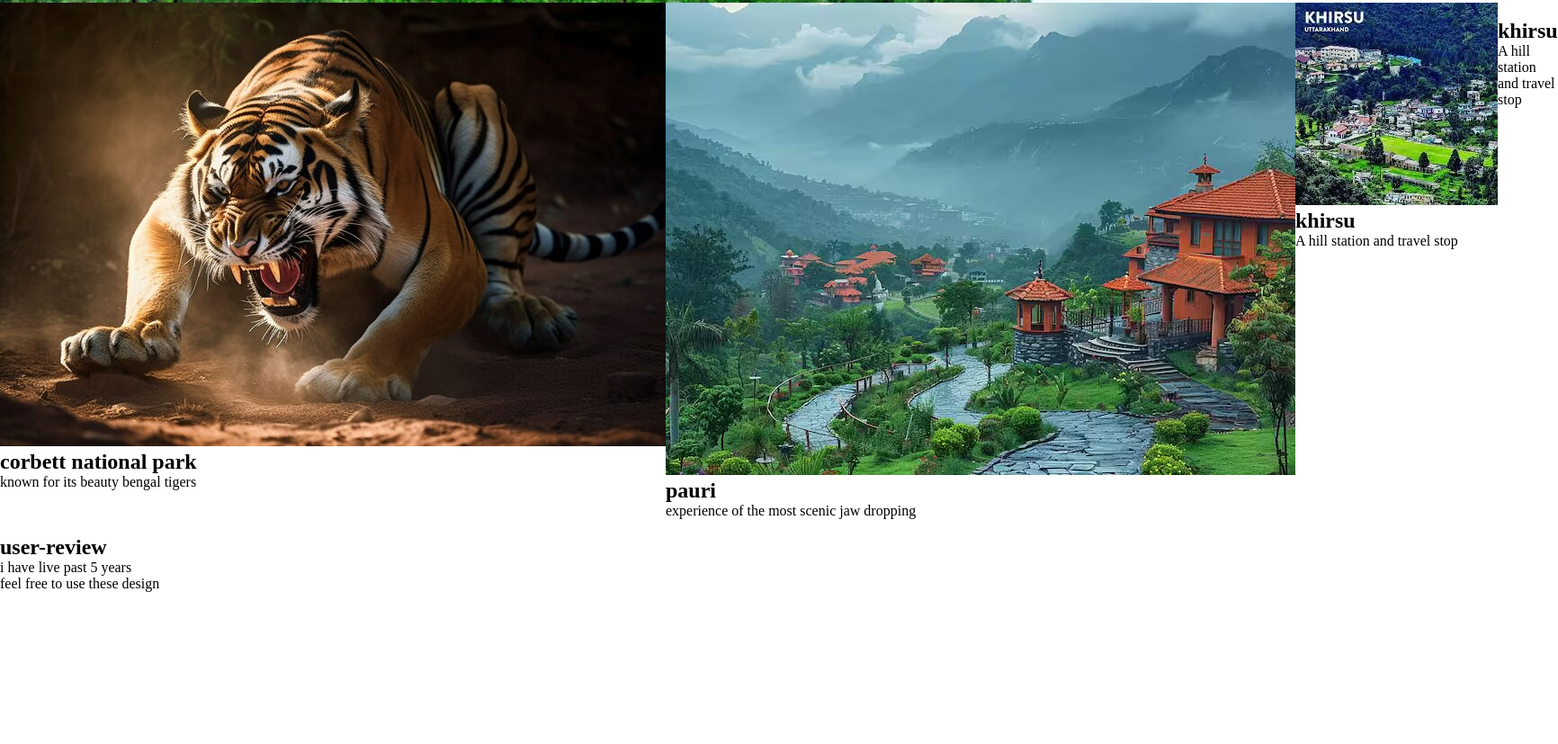
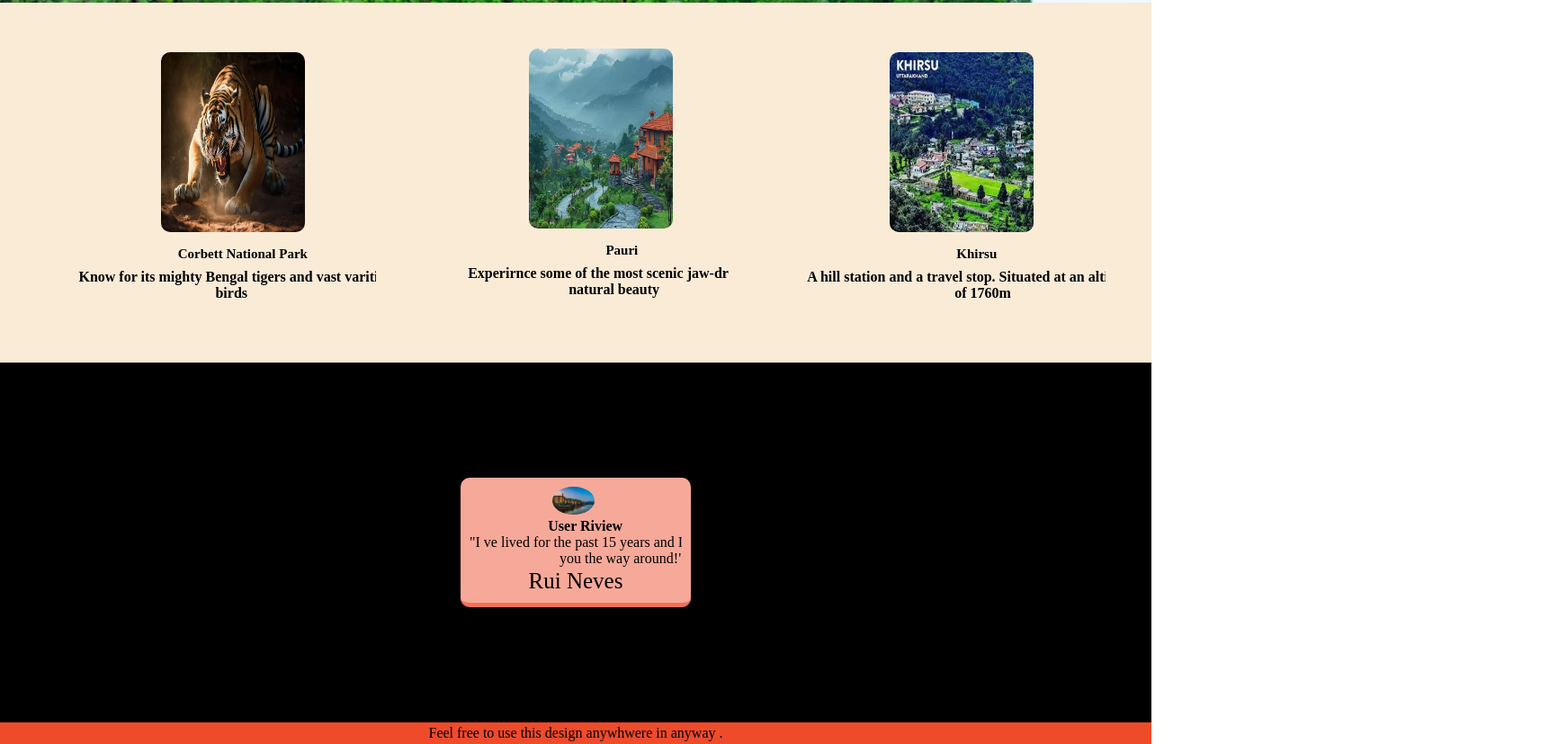
Before and after one commit to pratham2001git/lansdown, a plain HTML site: page index.html in a window 1280 px wide. Shown: the part 797-1624 px from the top of the page at 90% size, 1732 px wide, since content can reach past the window. Before the commit the page ends 1455 px from the top, so only its background shows below. Drawn offline with Linux system fonts and the light colour scheme; a web font is replaced by a local one.

Commit message:
Landsdwone

```diff
--- a/index.html
+++ b/index.html
@@ -3,50 +3,54 @@
 <head>
     <meta charset="UTF-8">
     <meta name="viewport" content="width=device-width, initial-scale=1.0">
-    <title>landsdowne</title>
     <link rel="stylesheet" href="style.css">
+    <title>Lansdowne</title>
 </head>
 <body>
     <header class="hero">
-    <h1>landsdowne</h1>
-    <h2>A quiet town with old colonial charm</h2>
+        <h1>
+            Lansdowne
+        </h1>
+        <p>
+            A quite town tith old-world colonial charm
+        </p>
     </header>
     <main>
-  <section class="attraction" >
-   <div class="attraction-box">
-    <img src="tiger.jpg" alt="">
-    <h2> corbett national park</h2>
-    <p>known for its beauty bengal tigers</p>
+        <section class="attractions">
+            <div class="attraction a">
+                <img src="tiger.jpg" alt="tiger in corbett">
+                    <h2>Corbett National Park</h2>
+                    <pre>Know for its mighty Bengal tigers and vast varities of
+                                      birds</pre>
+                </img>
             </div>
-   <div class="attraction-box">
-    <img src="nature.avif" alt="">
-    <h2>pauri</h2>
-    <p>experience of the most scenic jaw dropping</p>
+            <div class="attraction b">
+                <img src="nature.avif" alt="pauri">
+                    <h2>Pauri</h2>
+                    <pre>Experirnce some of the most scenic jaw-dropping
+                            natural beauty</pre>
+                </img>
             </div>
-   <div class="attraction-box">
-    <img src="khirsu.jpeg" alt="">
-    <h2>khirsu</h2>
-    <p>A hill station and travel stop</p>
-   </div>
-   <div class="attraction-box">
-    <img src="" alt="">
-    <h2>khirsu</h2>
-    <p>A hill station and travel stop</p>
+            <div class="attraction c">
+                <img src="khirsu.jpeg" alt="khirsu">
+                    <h2>Khirsu</h2>
+                    <pre>A hill station and a travel stop. Situated at an altitude
+                                         of 1760m</pre>
+                </img>
             </div>
         </section>
-
         <section class="review">
-    <div class="review-box">
-        <img src="" alt="">
-    <h2>user-review</h2>
-    <p>i have live past 5 years</p>
+            <div class="review_box">
+                <img src="Lavasa.avif" alt="">
+                <h2>User Riview</h2>
+                <pre>"I ve lived for the past 15 years and I can show
+                         you the way around!"</pre>
+                <p>Rui Neves</p>
             </div>
         </section>
     </main>
     <footer>
-    <p>feel free to use these design</p>
+        Feel free to use this design anywhwere in anyway .
     </footer>
-
-
 </body>
 </html>
--- a/style.css
+++ b/style.css
@@ -1,21 +1,138 @@
-*{
- margin: 0;
- padding:0;
- box-sizing: border-box;
-}
+@font-face {
+    font-family: cool;
+    src: url(./fonts/coolvetica_rg.otf);
+  }
 
-.hero{
+  * {
+    margin: 0;
+    padding: 0;
+    box-sizing: border-box;
+    font-family: cool;
+    overflow-x: hidden;
+  }
+
+  /* body {
+    height: 100vh;
+    width: 100vw;
+  } */
+
+  .hero {
+    height: 100vh;
+    width: 100vw;
     background-image: url(image.jpg);
-    height: 100vh;
     background-size: cover;
     background-repeat: no-repeat;
     display: flex;
+    align-items: center;
     justify-content: center;
-    align-items:center;
     flex-direction: column;
-    color: white;
+    color: #fffad2;
+    font-family: cool;
+    overflow-x: hidden;
+  }
 
-}
-section.attraction{
+  main {
+    height: 100vh;
+    width: 100vw;
+  }
+
+  .attractions {
+    height: 50%;
+    width: 100%;
     display: flex;
-}
+    justify-content: space-evenly;
+    background-color: #faebd7;
+  }
+
+  .attractions img {
+    height: 25vh;
+    width: 12.5vw;
+    margin-left: 35%;
+    margin-top: 15%;
+    border-radius: 10px;
+  }
+
+  .attractions {
+    font-weight: bold;
+  }
+
+  .a h2 {
+    position: relative;
+    top: 3%;
+    left: 40%;
+    font-size: 15px;
+  }
+
+  .a pre {
+    position: relative;
+    top: 5%;
+    left: 10%;
+  }
+
+  .b h2 {
+    position: relative;
+    top: 3%;
+    left: 60%;
+    font-size: 15px;
+  }
+
+  .b pre {
+    position: relative;
+    left: 15%;
+    top: 5%;
+  }
+
+  .c h2 {
+    position: relative;
+    top: 3%;
+    left: 55%;
+    font-size: 15px;
+  }
+
+  .c pre {
+    position: relative;
+    left: 10%;
+    top: 5%;
+  }
+
+  .review {
+    height: 50%;
+    width: 100%;
+    display: flex;
+    justify-content: center;
+    align-items: center;
+    background-color: #000;
+  }
+
+  .review_box {
+    width: 20%;
+    position: relative;
+    background-color: #f7a999;
+    border-bottom: 5px solid #f27156;
+    border-radius: 10px;
+    padding: 10px;
+  }
+
+  .review .review_box img {
+    width: 20%;
+    margin-left: 39%;
+    border-radius: 50%;
+  }
+
+  .review_box h2 {
+    font-size: 100%;
+    margin-left: 37%;
+  }
+
+  .review_box p {
+    text-align: center;
+    margin-top: 1%;
+    font-size: 25px;
+  }
+
+  footer {
+    width: 100vw;
+    background-color: #ee4b2b;
+    text-align: center;
+    padding: 3px;
+  }
```
Also changed, not shown: Lavasa.avif (added). Lines whose indentation alone changed are shown as unchanged.
